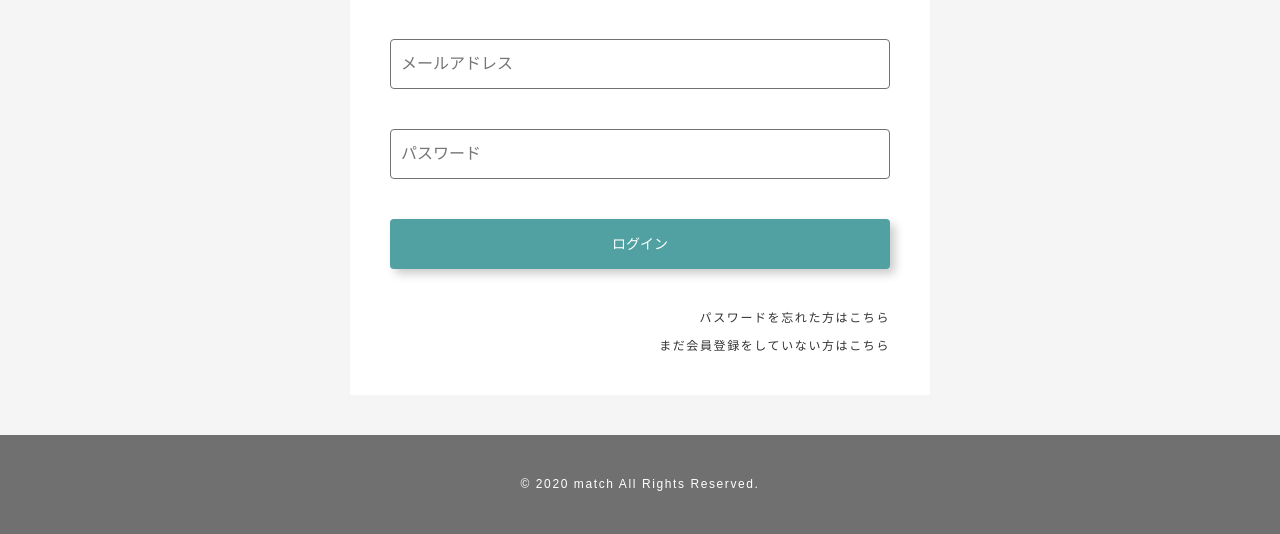
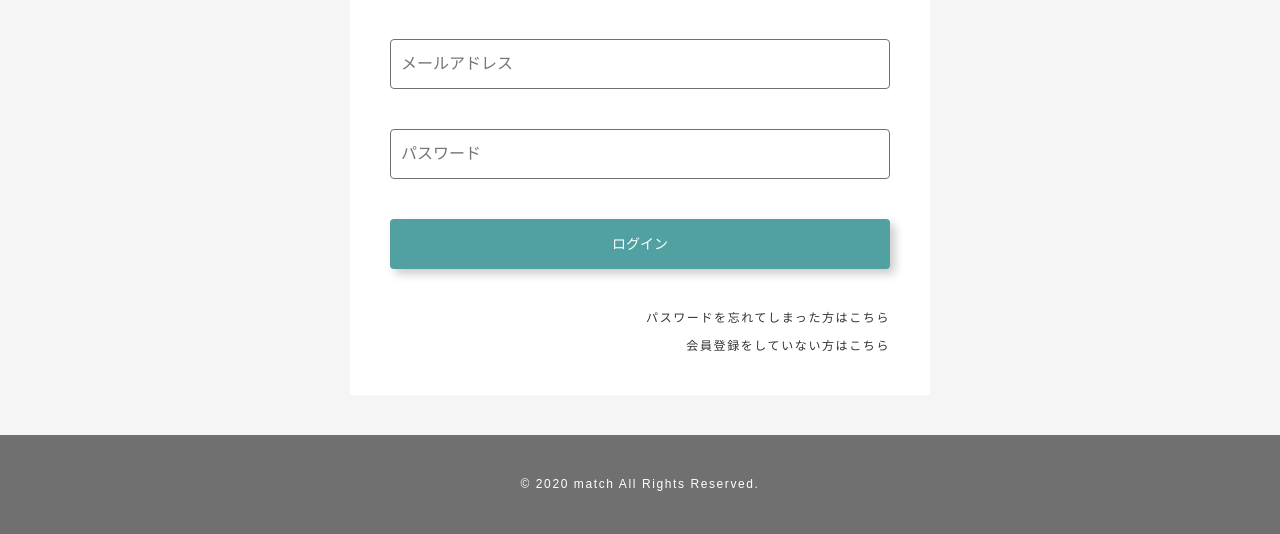
Before and after one commit to Kazunari-Ishikawa/match, a Laravel app: page /login in a window 1280 px wide. Shown: the part 209-743 px from the top of the page. Run offline with Laravel 8, Linux system fonts and the light colour scheme; style sheets or scripts are compiled from the project's sources.

Commit message:
login.blade修正

```diff
--- a/resources/views/auth/login.blade.php
+++ b/resources/views/auth/login.blade.php
@@ -11,9 +11,9 @@
     <form method="POST" action="{{ route('login') }}" class="c-form">
       @csrf
 
-      @error('email')
-      <span class="c-form__error">{{ $message }}</span>
-      @enderror
+      @foreach($errors->all() as $error)
+      <span class="c-form__error">{{ $error }}</span>
+      @endforeach
 
       <div class="c-form__group">
         <input class="c-form__input" type="email" id="email" name="email" value="{{ old('email') }}" placeholder="メールアドレス">
@@ -28,10 +28,10 @@
       </div>
 
       <p class="c-form__link">
-        <a href="passRemind.html">パスワードを忘れた方はこちら</a>
+        <a href="{{ route('password.request') }}">パスワードを忘れてしまった方はこちら</a>
       </p>
       <p class="c-form__link">
-        <a href="{{route('login')}}">まだ会員登録をしていない方はこちら</a>
+        <a href="{{route('login')}}">会員登録をしていない方はこちら</a>
       </p>
     </form>
   </div>
```
